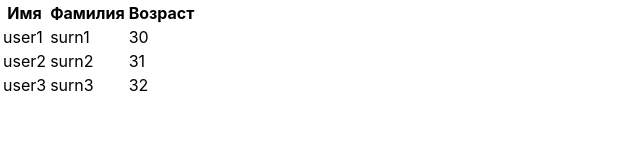
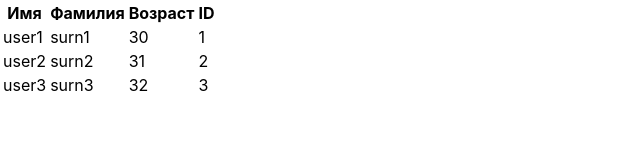
Before and after one commit to nemnogokartavyy/Basic-React-Tutorial, a React (Create React App) app: page / in a window 1280 px wide. Shown: the top 160 px of the page, without its empty margins (0-640 px from the left). Built offline with nearby package versions, Linux system fonts and the light colour scheme.

Commit message:
React Prime 86/112 chapter 1 task 94 gtask

```diff
--- a/src/App.js
+++ b/src/App.js
@@ -13,6 +13,7 @@ const App = () => {
                     <th>Имя</th>
                     <th>Фамилия</th>
                     <th>Возраст</th>
+                    <th>ID</th>
                 </tr>
             </thead>
             <tbody>
--- a/src/components/User.js
+++ b/src/components/User.js
@@ -1,11 +1,12 @@
 import React from "react";
 
-const User = ({ name, surname, age }) => {
+const User = ({ name, surname, age, id }) => {
     return (
         <tr>
             <td>{name}</td>
             <td>{surname}</td>
             <td>{age}</td>
+            <td>{id}</td>
         </tr>
     )
 }
--- a/src/components/Users.js
+++ b/src/components/Users.js
@@ -14,6 +14,7 @@ const Users = () => {
     const result = users.map(user => {
         return <User
             key={user.id}
+            id={user.id}
             name={user.name}
             surname={user.surname}
             age={user.age} />
```
